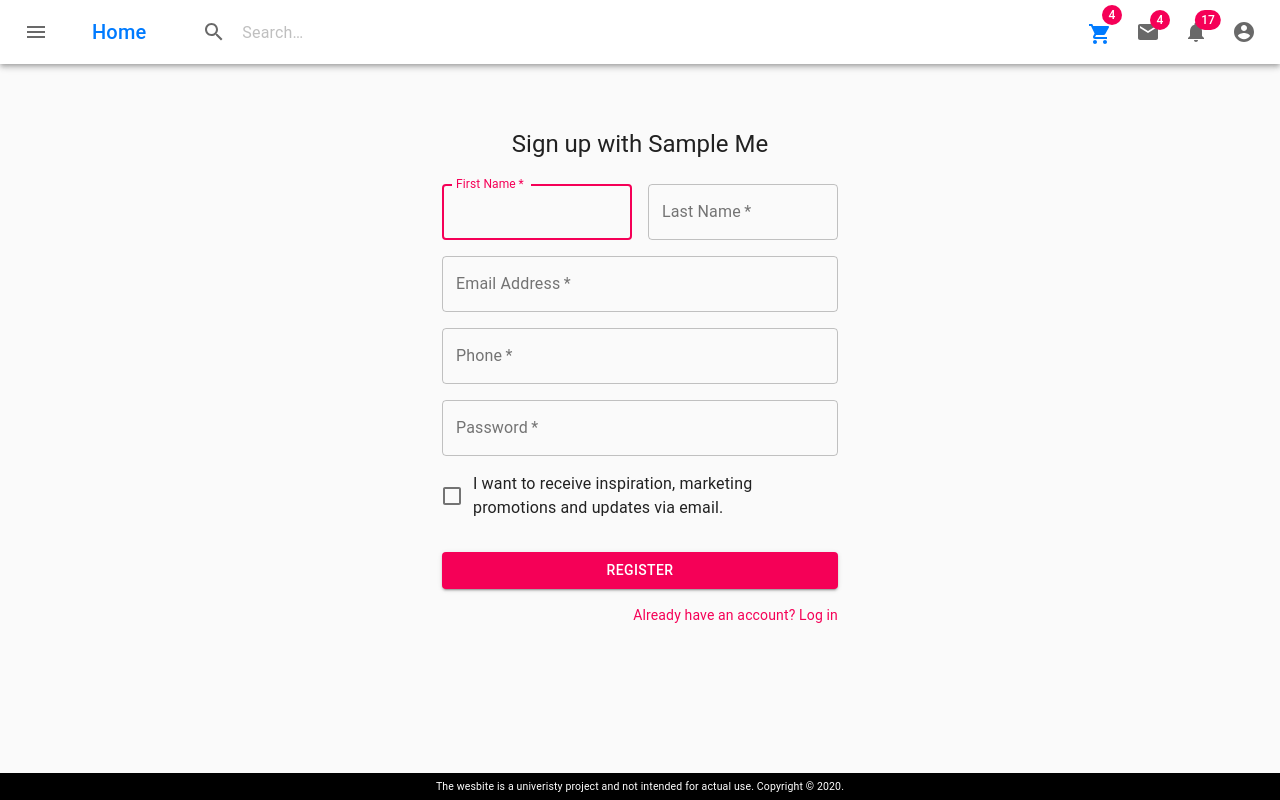
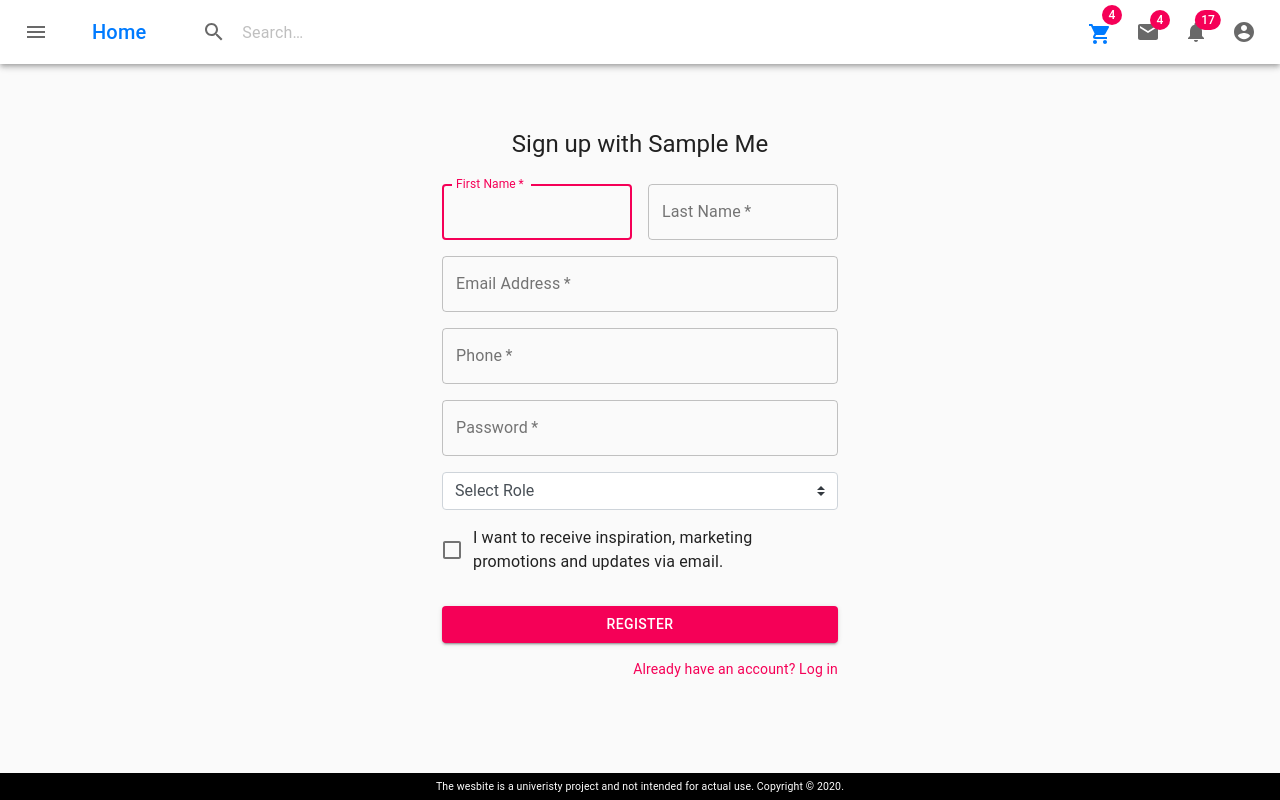
Before and after one commit to rajan-chawla/Build-Web-and-Mobile-App, a React (Create React App) app in the folder Client/: page /signup in a window 1280 px wide. Built offline with nearby package versions, Linux system fonts and the light colour scheme.

Commit message:
select option

```diff
--- a/Client/src/components/Signup.js
+++ b/Client/src/components/Signup.js
@@ -11,6 +11,7 @@ import Typography from '@material-ui/core/Typography';
 import { makeStyles } from '@material-ui/core/styles';
 import Container from '@material-ui/core/Container';
 import axios from "axios";
+
 
 const useStyles = makeStyles(theme => ({
   paper: {
@@ -58,6 +59,9 @@ async function onRegisterClick(event) {
 
 export default function SignUp() {
   const classes = useStyles();
+
+
+
 
   return (
     <Container component="main" maxWidth="xs">
@@ -134,12 +138,24 @@ export default function SignUp() {
               />
             </Grid>
             <Grid item xs={12}>
+            <select class="browser-default custom-select">
+            variant="outlined"
+                required
+                fullWidth
+                <option selected>Select Role</option>
+                <option value="1">Admin</option>
+                <option value="2">Buyer</option>
+               <option value="3">Seller</option>
+            </select>
+            </Grid>
+            <Grid item xs={12}>
               <FormControlLabel
                 control={<Checkbox value="allowExtraEmails" color="secondary" />}
                 label="I want to receive inspiration, marketing promotions and updates via email."
                 color="secondary"
               />
             </Grid>
+
           </Grid>
           <Button
             type="submit"
```
